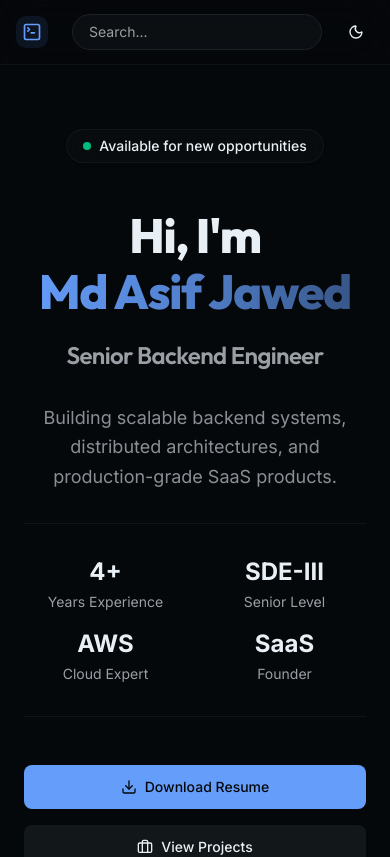
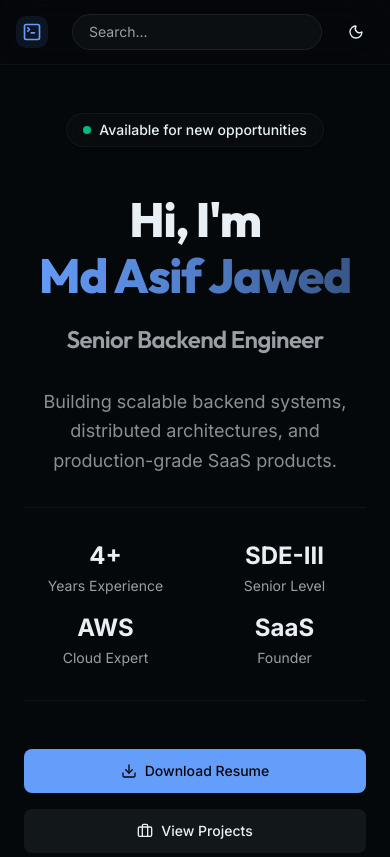
Before and after one commit to mdasifj625/portfolio, a Next.js app: page / in a window 390 px wide. Shown: the top 857 px of the page. Built offline with nearby package versions, Linux system fonts and the light colour scheme.

Commit message:
style: fix hero mobile spacing to have consistent top gap

```diff
--- a/src/app/page.tsx
+++ b/src/app/page.tsx
@@ -13,13 +13,10 @@ export default function Home() {
 
   return (
     <>
-      <main className="flex-1 flex flex-col items-center justify-center min-h-[calc(100vh-4rem)] px-6 py-16 md:py-24">
-        <div className="max-w-4xl w-full text-center space-y-8 animate-in fade-in slide-in-from-bottom-8 duration-1000">
-
+      <main className="flex-1 flex flex-col items-center justify-start md:justify-center min-h-[calc(100vh-4rem)] px-6 pt-12 pb-16 md:py-24">
+        <div className="max-w-4xl w-full text-center space-y-8 animate-in fade-in slide-in-from-bottom-8 duration-1000 md:-mt-8 lg:mt-0">
           {/* Subtitle / Eyebrow */}
-          <div
-            className="inline-flex items-center gap-2 rounded-full border border-border/50 bg-secondary/30 px-4 py-1.5 text-sm font-medium text-secondary-foreground shadow-sm backdrop-blur-md animate-in fade-in zoom-in duration-700"
-          >
+          <div className="inline-flex items-center gap-2 rounded-full border border-border/50 bg-secondary/30 px-4 py-1.5 text-sm font-medium text-secondary-foreground shadow-sm backdrop-blur-md animate-in fade-in zoom-in duration-700">
             <span className="relative flex h-2 w-2">
               <span className="animate-ping absolute inline-flex h-full w-full rounded-full bg-emerald-400 opacity-75"></span>
               <span className="relative inline-flex rounded-full h-2 w-2 bg-emerald-500"></span>
@@ -30,7 +27,10 @@ export default function Home() {
           {/* Headings */}
           <div className="space-y-6 pt-4">
             <h1 className="text-5xl sm:text-6xl lg:text-7xl font-extrabold tracking-tight text-foreground">
-              Hi, I&apos;m <span className="block mt-2 text-transparent bg-clip-text bg-gradient-to-r from-primary via-primary/80 to-primary/50">{personal.name}</span>
+              Hi, I&apos;m{" "}
+              <span className="block mt-2 text-transparent bg-clip-text bg-gradient-to-r from-primary via-primary/80 to-primary/50">
+                {personal.name}
+              </span>
             </h1>
             <h2 className="text-2xl sm:text-3xl lg:text-4xl font-semibold text-muted-foreground tracking-tight">
               {personal.role}
@@ -44,7 +44,9 @@ export default function Home() {
           <div className="grid grid-cols-2 md:grid-cols-4 gap-4 py-8 border-y border-border/50 text-sm">
             {personal.stats.map((stat, idx) => (
               <div key={idx} className="flex flex-col gap-1">
-                <span className="font-bold text-2xl text-foreground">{stat.value}</span>
+                <span className="font-bold text-2xl text-foreground">
+                  {stat.value}
+                </span>
                 <span className="text-muted-foreground">{stat.label}</span>
               </div>
             ))}
```
